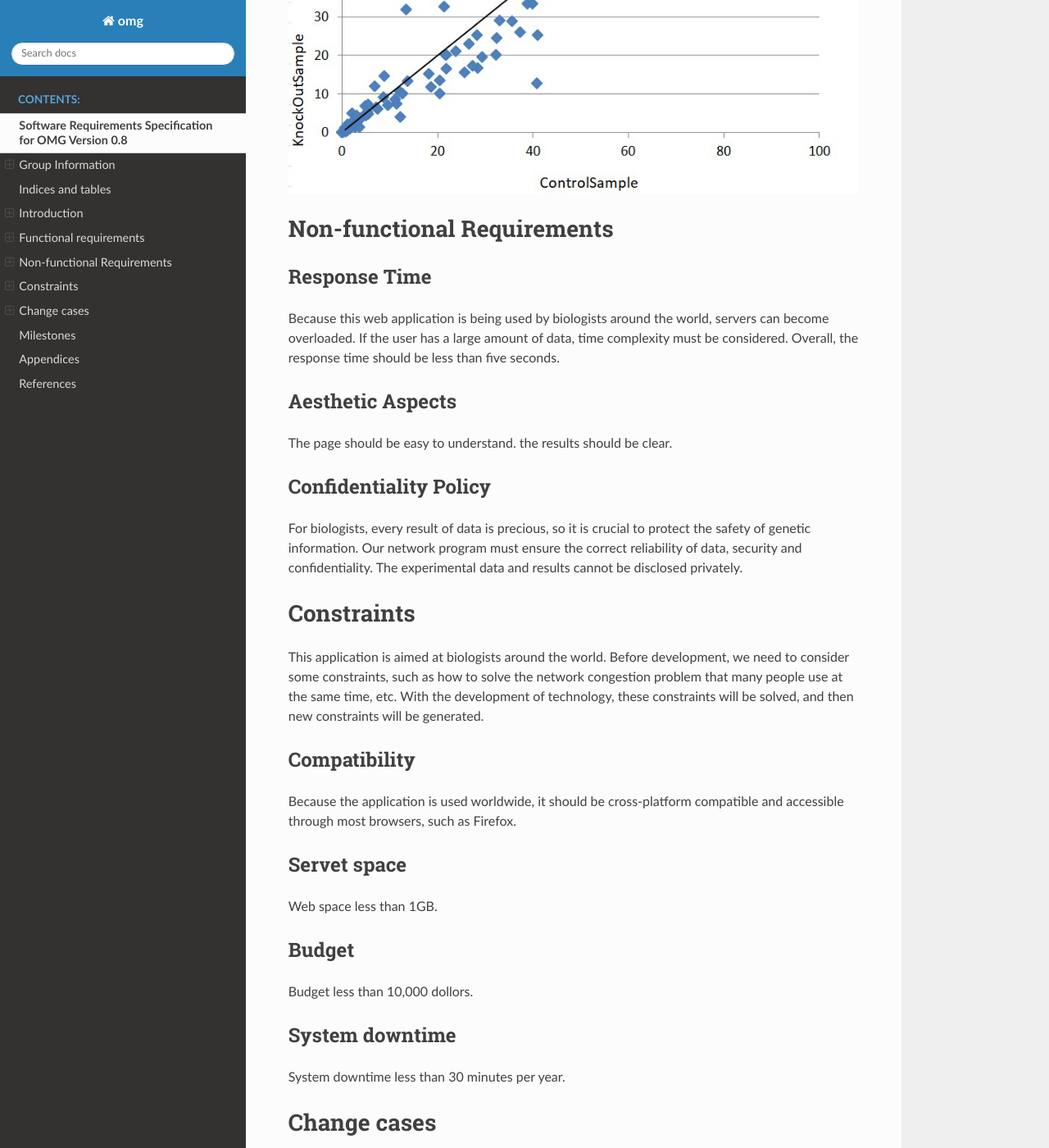
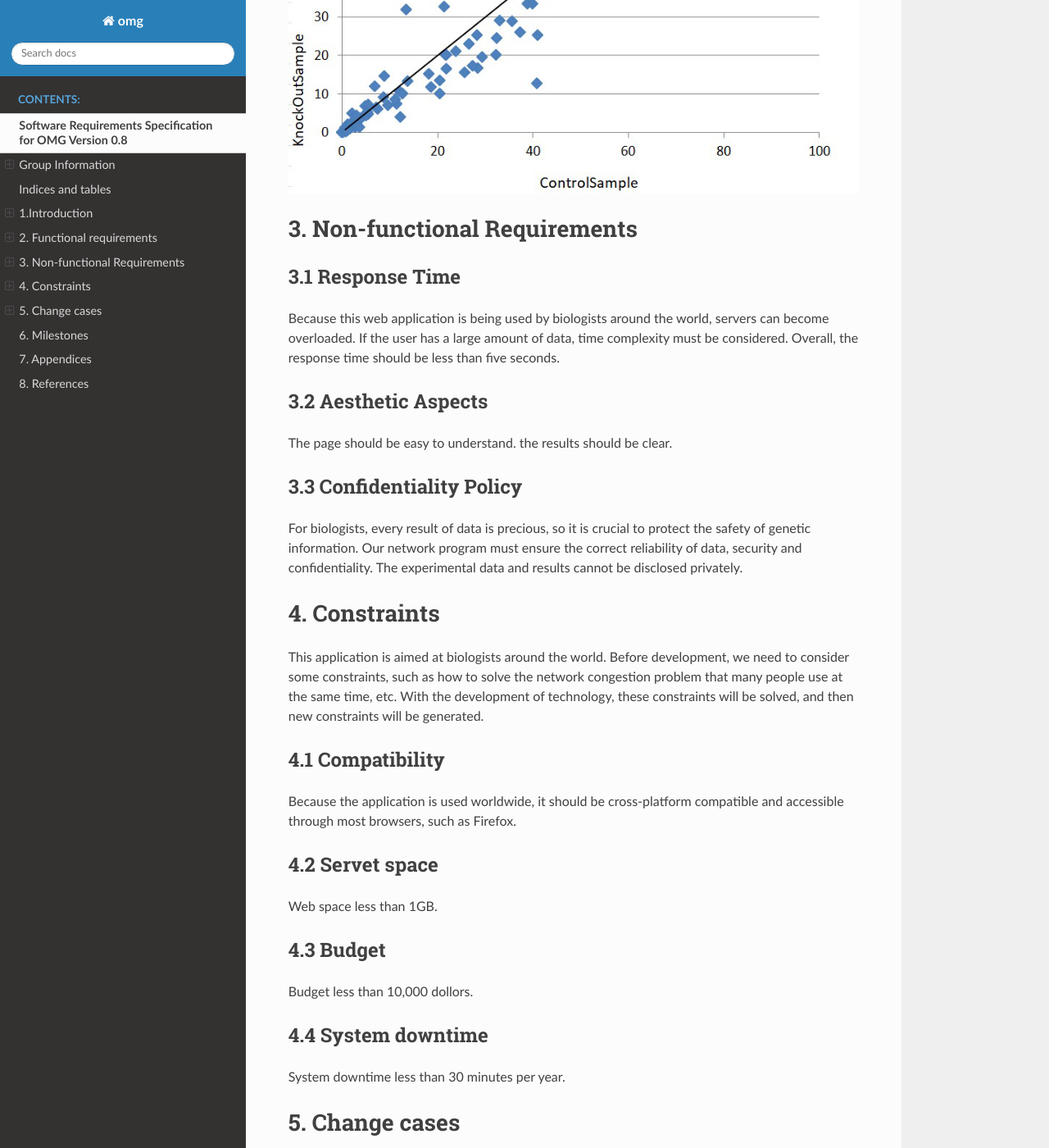
Before and after one commit to klitile/omg, a Sphinx documentation site: the page built from oh_my_gene/source/omg.rst, in a window 1280 px wide and 1400 px high, scrolled down 2895 px. Shown: the whole window at 82% size. Built offline with Sphinx 7.4.7 and the Read the Docs theme 2.0.0, drawn with Linux system fonts in a browser that asks for light colours; pages that are not in the unit, such as notebooks, are missing from menus; some of the changed text lies outside the part shown.

Commit message:
Update omg.rst

```diff
--- a/oh_my_gene/source/omg.rst
+++ b/oh_my_gene/source/omg.rst
@@ -28,44 +28,44 @@
 * :ref:`modindex`
 * :ref:`search`
 
-Introduction
-============
+1.Introduction
+==============
 This document is a specification for the omg project, omg for my genes, a web application for biologists to upload gene expression files and quickly show gene expression differences.
 
-Purpose
--------
+1.1Purpose
+----------
 Identify differences in gene expression in gene expression files containing two gene samples.
 
-Overview
---------
+1.2 Overview
+------------
 The web app has a simple page with an upload file and two buttons to execute, and the biologist uploads a plain text file with two sample gene expression levels. After receiving the instruction, the software will return a gene scatter diagram with x axis as control and y axis as knock out, and when the mouse points, the gene id will be displayed.
 
-User characteristics
---------------------
+1.3 User characteristics
+------------------------
 * clients: Biologists who are using the web to get result of gene expression.
 * maintainer: a computer scientist with knowledge of python and github.
 
-Terminology&Glossary
---------------------
+1.4 Terminology&Glossary
+------------------------
 
-Terminology
-~~~~~~~~~~~
+1.4.1 Terminology
+~~~~~~~~~~~~~~~~~
 * Control sample - a sample of a cell gene prepared under normal conditions.
 * Knockout sample - a sample of a cell's genes that has been chemically altered to allow the gene to be altered.
 * Differentially expressed genes - genes with markedly different levels of gene expression between two samples.
 * Up-regulation - a gene is considered up-regulated if it is more expressed during treatment than in the control group.
 * Down-regulation - a gene is considered down-regulated if it is less expressed during treatment than in the control group.
 
-Glossary
-~~~~~~~~
+1.4.2 Glossary
+~~~~~~~~~~~~~~
 * logFC - log fold change of gene expression.
 * log_2 [T/C], where T is the gene expression level from a knock out sample, while C is the gene expression level from a control sample.
 
-Functional requirements
-=======================
+2. Functional requirements
+==========================
 
-Input
------
+2.1 Input
+---------
 A valid submitted gene expression file has the following format. It is a TAB- delimited.This
 file has a header file, including gene id, control sample, output sample, a total of three
 lines.
@@ -88,8 +88,8 @@
      AT1G01110      2.709783491        1.425313279
     ===========  =================  =================
 
-Output
-------
+2.2 Output
+----------
 The web application displays a table and a scatter plot of the gene expression.The table contains differences in the expression of a group of genes with the following format:
 
     ===========  =================  =================  =============
@@ -102,56 +102,56 @@
 
 .. image:: https://raw.githubusercontent.com/klitile/omg/master/oh_my_gene/source/omg.png
 
-Non-functional Requirements
-============================
+3. Non-functional Requirements
+==============================
 
-Response Time
---------------
+3.1 Response Time
+-----------------
 Because this web application is being used by biologists around the world, servers can become overloaded. If the user has a large amount of data, time complexity must be considered. Overall, the response time should be less than five seconds.
 
-Aesthetic Aspects
------------------
+3.2 Aesthetic Aspects
+---------------------
 The page should be easy to understand.
 the results should be clear.
 
-Confidentiality Policy
-----------------------
+3.3 Confidentiality Policy
+--------------------------
 For biologists, every result of data is precious, so it is crucial to protect the safety of genetic information. Our network program must ensure the correct reliability of data, security and confidentiality. The experimental data and results cannot be disclosed privately.
 
-Constraints
-===========
+4. Constraints
+==============
 This application is aimed at biologists around the world. Before development, we need to consider some constraints, such as how to solve the network congestion problem that many people use at the same time, etc. With the development of technology, these constraints will be solved, and then new constraints will be generated.
 
-Compatibility
--------------
+4.1 Compatibility
+-----------------
 Because the application is used worldwide, it should be cross-platform compatible and accessible through most browsers, such as Firefox.
 
-Servet space
-------------
+4.2 Servet space
+----------------
 Web space less than 1GB.
 
-Budget
-------
+4.3 Budget
+----------
 Budget less than 10,000 dollors.
 
-System downtime
----------------
+4.4 System downtime
+-------------------
 System downtime less than 30 minutes per year.
 
-Change cases
-============
+5. Change cases
+===============
 With the progress of information technology and genetics, there are some potential problems we may need to consider, they are divided into two aspects for us to talk about in following two things.
 
-Information technology aspects
-------------------------------
+5.1 Information technology aspects
+----------------------------------
 Information technology is developing very fast .No matter how it changes, the basic framework is the same. As the gene pool data increases, we need to optimize the gene pool, shorten the response time of the browser.
 
-Genetics aspects
-----------------
+5.2 Genetics aspects
+--------------------
 The future of genetics is uncertain, but it is certain that the gene pool will become larger and larger, and we must learn to organize and plan the gene pool.
 
-Milestones
-==========
+6. Milestones
+=============
 1.Submit SRS for review by March 27th.
 
 2.Get design done by April 3rd.
@@ -164,8 +164,8 @@
 
 (This is tentative.)
 
-Appendices
-==========
+7. Appendices
+=============
 From March 10th to March 27th,I do some plans in flowing:
 
 1.Understand the purpose and direction of the application.
@@ -176,7 +176,7 @@
 
 4.Decided the project developing milestones.
 
-References
-==========
+8. References
+=============
 OMG's example of ReadTheDocs:
 https://oh-my-gene.readthedocs.io/en/latest/
```
